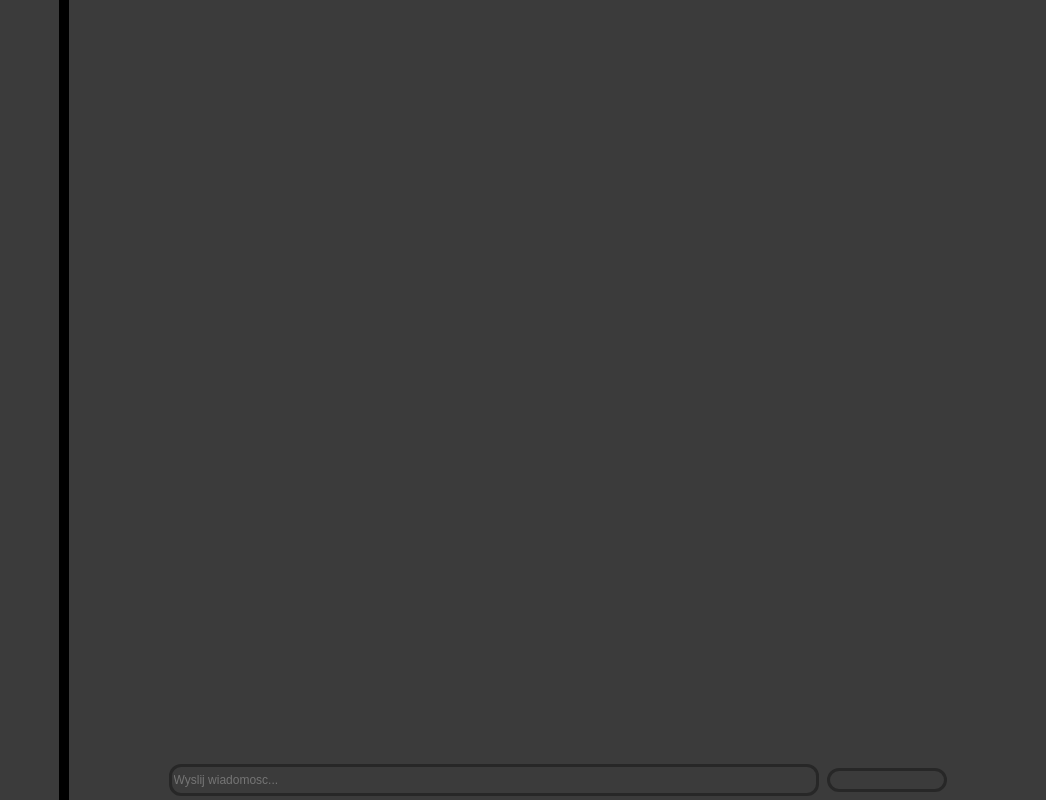
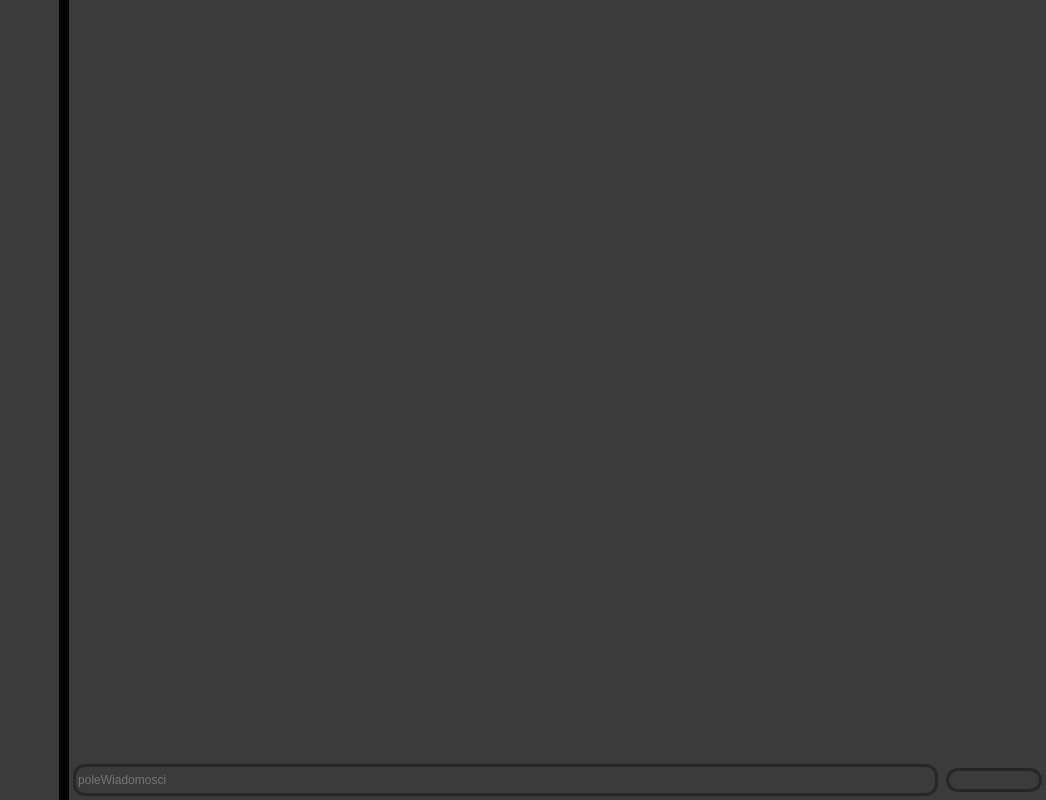
Before and after one commit to domi310509/komunikator, a website: page public/chats.html in a window 1280 px wide. Shown: the whole page, without its empty margins (234-1280 px from the left). Drawn offline with nearby package versions, Linux system fonts and the light colour scheme.

Commit message:
poprwaiłem ekran czatów cz1
Pracowałem nad nim z Olkiem *2 godziny*

```diff
--- a/public/chats.html
+++ b/public/chats.html
@@ -11,9 +11,11 @@
     <div class="flexPoziom">
             <div id="pasekBoczny" class="flexPion"></div>
             <div id="czat" class="flexPion">
-                <div id="poleDoPisania" class="flexPoziom">
-                    <input type="text" data-i18n-placeholder="Wyslij wiadomosc..." style="width: 50vw;">
-                    <button type="button" data-i18n="Wyslij"></button>
+                <div id="daneZdjecieUstawienia"></div>
+                <div id="wiadomosci"></div>
+                <div id="wiadomoscPisana" class="flexPoziom">
+                    <input type="text" data-i18n-placeholder="poleWiadomosci" style="width: 90%;">
+                    <button type="button" data-i18n="Wyslij" style="width: 10%;"></button>
                 </div>
             </div>
     </div>
--- a/public/style.css
+++ b/public/style.css
@@ -78,11 +78,19 @@ button {
     width: 100vw;
     border-left: 5px solid black;
 }
+#wiadomosci{
+    height: 85vh;
+    width: 100%;
+}
 
-#poleDoPisania{
+#daneZdjecieUstawienia{
+    height: 10vh;
+    width: 100%;
+}
+
+#wiadomoscPisana{
     height: 5vh;
     width: 100%;
-    margin-top: 95vh;
 }
 /*
 #ekran_główny{
```
